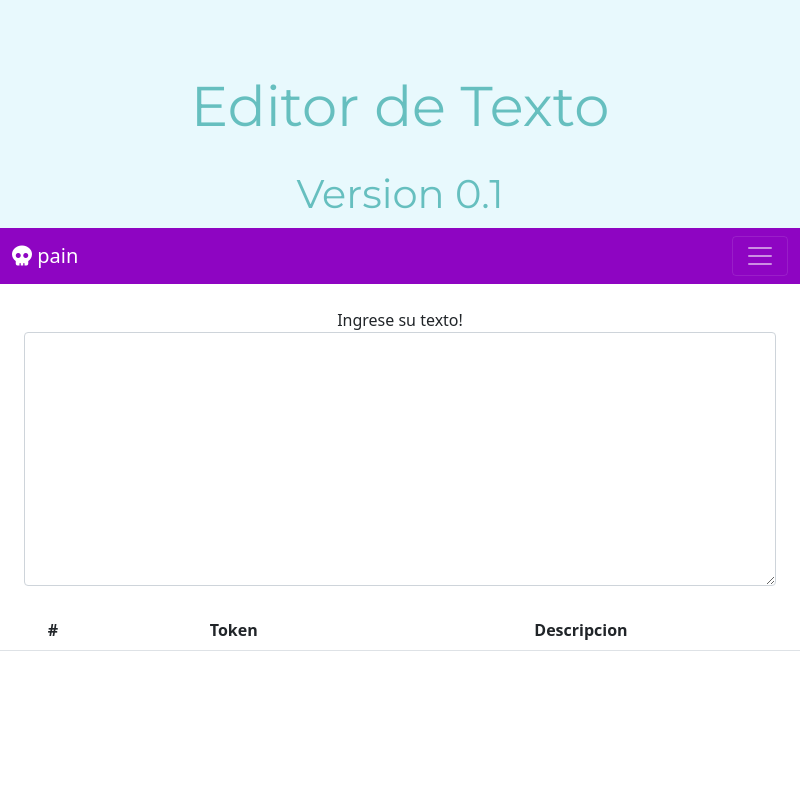
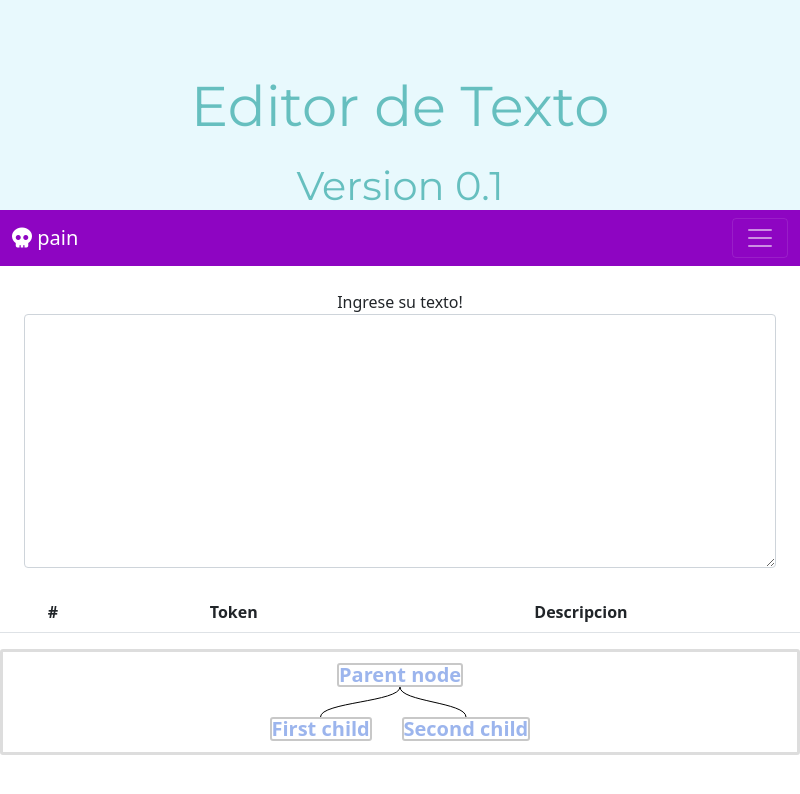
Before and after one commit to KidBlue3/texteditor_electron, an Electron app: page index.html in a window 800 px wide. Drawn offline with Linux system fonts and the light colour scheme.

Commit message:
add example diagram
diagram init add

```diff
--- a/index.html
+++ b/index.html
@@ -12,6 +12,26 @@
   <link href="https://fonts.googleapis.com/css2?family=Merriweather:ital,wght@1,300&family=Montserrat&family=Sacramento&display=swap" rel="stylesheet">
 </head>
 <body>
+  <style>
+    body,div,dl,dt,dd,ul,ol,li,h1,h2,h3,h4,h5,h6,pre,form,fieldset,input,textarea,p,blockquote,th,td { margin:0; padding:0; }
+    body { background: #fff; }
+    /* optional Container STYLES */
+    .chart { margin: 5px; margin: 5px auto; border: 3px solid #DDD; border-radius: 3px; }
+    .node { color: #9CB5ED; border: 2px solid #C8C8C8; border-radius: 3px; }
+    .node p { font-size: 20px; line-height: 20px; height: 20px; font-weight: bold; padding: 0px; margin: 0; }
+    /* required LIB STYLES */
+    /* .Treant se automatski dodaje na svaki chart conatiner */
+    .Treant { position: relative; overflow: hidden; padding: 0 !important; }
+    .Treant > .node,
+    .Treant > .pseudo { position: absolute; display: block; visibility: hidden; }
+    .Treant.Treant-loaded .node,
+    .Treant.Treant-loaded .pseudo { visibility: visible; }
+    .Treant > .pseudo { width: 0; height: 0; border: none; padding: 0; }
+    .Treant .collapse-switch { width: 3px; height: 3px; display: block; border: 1px solid black; position: absolute; top: 1px; right: 1px; cursor: pointer; }
+    .Treant .collapsed .collapse-switch { background-color: #868DEE; }
+    .Treant > .node img {	border: none; float: left; }
+  </style>
+
   <div class="top">
     <h1>Editor de Texto</h1>
     <h2>Version 0.1</h2>
@@ -64,10 +84,39 @@
   <tbody id="tbodyTokens">
   </tbody>
 </table>
+
+
+<div class="chart" id="OrganiseChart-simple">
+</div>
+
+
   <script src="assets/dist/js/bootstrap.bundle.min.js"></script>
   <script src="https://kit.fontawesome.com/8edf423a64.js" crossorigin="anonymous"></script>
+  <script src="assets/dist/js/raphael.js"></script>
+  <script src="assets/dist/js/Treant.js"></script>
 
   <script type="text/javascript">
+
+
+    var simple_chart_config = {
+      chart: {
+        container: "#OrganiseChart-simple"
+      },
+
+      nodeStructure: {
+        text: { name: "Parent node" },
+        children: [
+          {
+            text: { name: "First child" }
+          },
+          {
+            text: { name: "Second child" }
+          }
+        ]
+      }
+    };
+    new Treant( simple_chart_config );
+
     var arrayOG = [
       { 'token': 'inicio' , 'descripcion' : 'Palabra reservada para iniciar el programa'},
       { 'token': 'almacen' , 'descripcion' : 'Palabra reservada para crear el paquete de la clase'},
```
Also changed, not shown: assets/dist/js/Treant.js (added), assets/dist/js/raphael.js (added), styles.css (line endings or trailing spaces).
